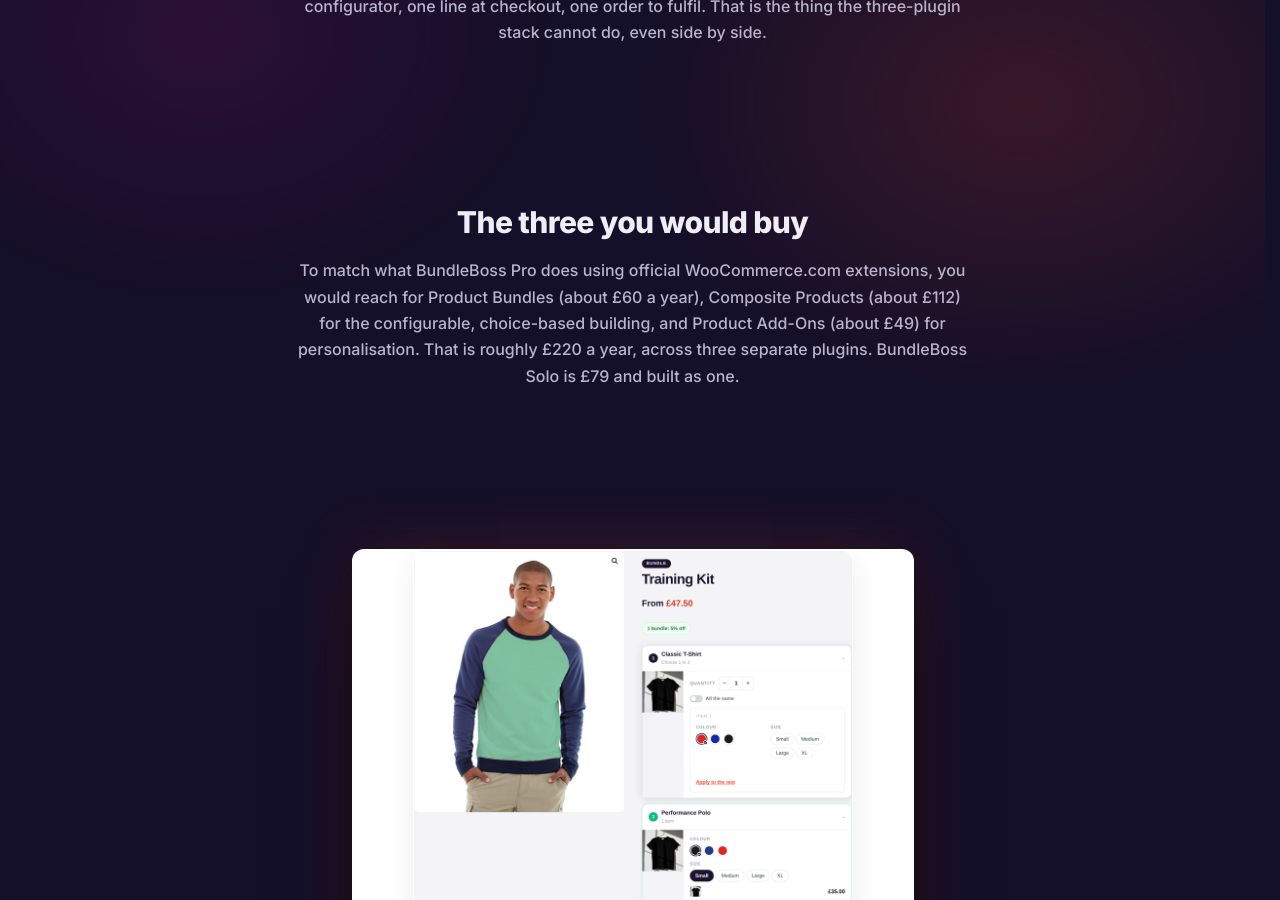
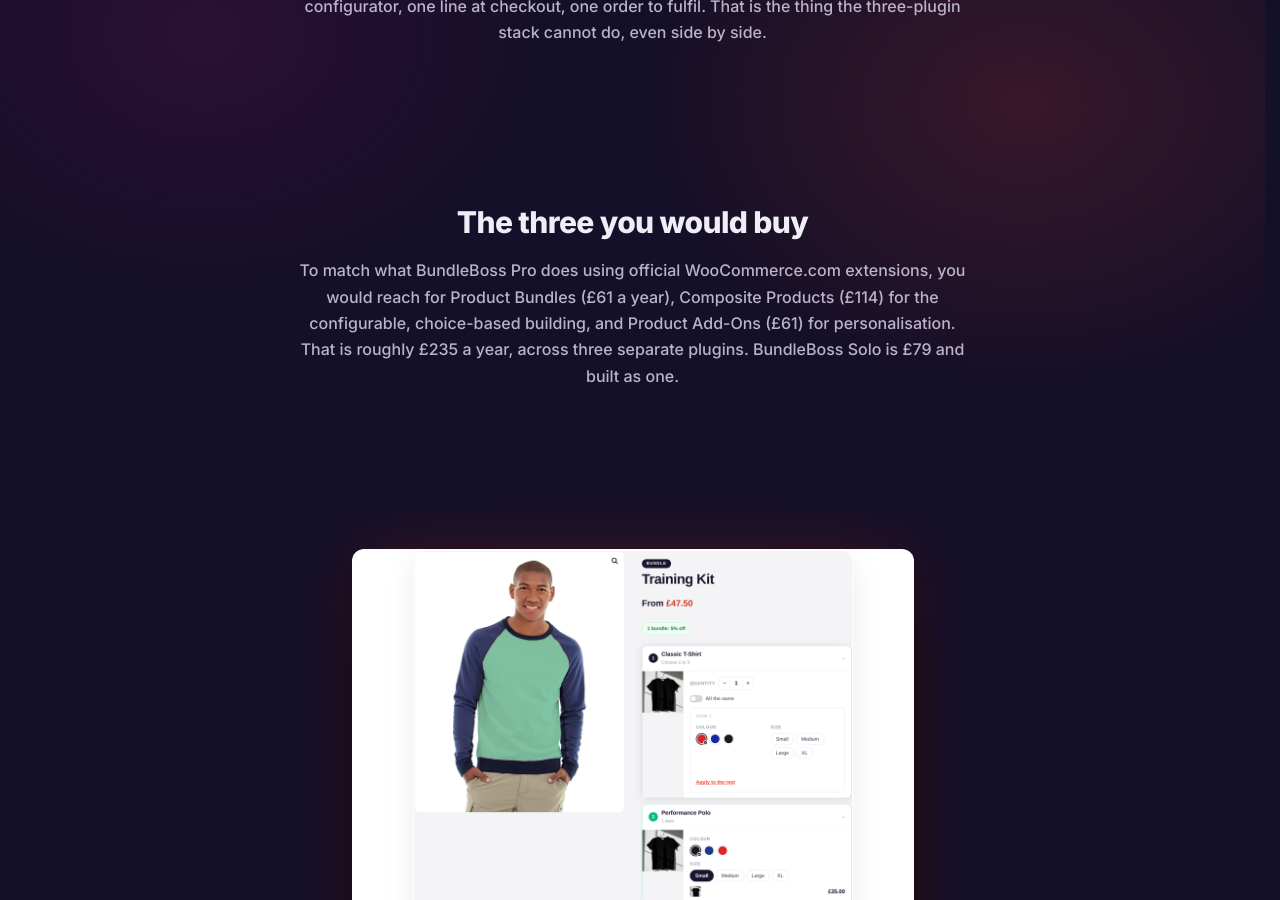
Before and after one commit to BundleBoss/website, a Jekyll site: the page composite-products-alternative/index.html, which Jekyll copies as it is, in a window 1280 px wide and 900 px high, scrolled down 857 px. Built offline with Jekyll 4.4.1, drawn with Linux system fonts in a browser that asks for light colours.

Commit message:
Comparison pages: refresh official-extension prices (verified July 2026)
WooCommerce.com prices drifted since these pages were written, and the
two comparison pages disagreed with each other. Reconciled to one
freshly-verified set:

- Product Bundles: 60 -> 61
- Composite Products: 112 -> 114
- Product Add-Ons: 49 -> 61 (this one rose materially)
- Mix and Match: now 68

The three-plugin stack total is now about 235 a year (was stated as 220
on one page and 180 on another). Solo stays 79, still about a third of
the cost. Third-party freemium prices (Asana, YITH, WPC) left as-is,
not re-checked this round.

```diff
--- a/composite-products-alternative/index.html
+++ b/composite-products-alternative/index.html
@@ -79,7 +79,7 @@
 
 <section class="wrap narrow">
   <h2 class="section-title">The three you would buy</h2>
-  <p class="section-sub">To match what BundleBoss Pro does using official WooCommerce.com extensions, you would reach for Product Bundles (about £60 a year), Composite Products (about £112) for the configurable, choice-based building, and Product Add-Ons (about £49) for personalisation. That is roughly £220 a year, across three separate plugins. BundleBoss Solo is £79 and built as one.</p>
+  <p class="section-sub">To match what BundleBoss Pro does using official WooCommerce.com extensions, you would reach for Product Bundles (£61 a year), Composite Products (£114) for the configurable, choice-based building, and Product Add-Ons (£61) for personalisation. That is roughly £235 a year, across three separate plugins. BundleBoss Solo is £79 and built as one.</p>
 </section>
 
 <section class="wrap narrow">
@@ -165,7 +165,7 @@
         <td>Price / year<small>single site</small></td>
         <td>£79<small>Solo, launch</small></td>
         <td>about £35</td>
-        <td>about £220</td>
+        <td>about £235</td>
         <td>about £65</td>
         <td>free / from £25</td>
       </tr>
--- a/migrate-from-composite-products/index.html
+++ b/migrate-from-composite-products/index.html
@@ -45,7 +45,7 @@
 <div class="hero wrap">
   <span class="badge">Switching guide</span>
   <h1>Moving from Composite Products?<br><em>We will make it painless.</em></h1>
-  <p class="lede">Composite Products is capable, and at about £112 a year it should be. If what you actually need is configurable kits with per-item personalisation, BundleBoss does that in one plugin for less. Here is how the move works, and the honest state of it.</p>
+  <p class="lede">Composite Products is capable, and at about £114 a year it should be. If what you actually need is configurable kits with per-item personalisation, BundleBoss does that in one plugin for less. Here is how the move works, and the honest state of it.</p>
   <div class="hero-cta">
     <a class="btn btn-primary" href="/pricing/">See pricing</a>
     <a class="btn btn-ghost" href="mailto:support@getbundleboss.com?subject=Moving%20from%20Composite%20Products">Talk to us about moving</a>
@@ -65,7 +65,7 @@
     </div>
     <div class="card">
       <h3>Less to pay</h3>
-      <p>BundleBoss Solo is £79 a year against about £112 for Composite Products alone, before you add the others. <a href="/composite-products-alternative/">See the full comparison</a>.</p>
+      <p>BundleBoss Solo is £79 a year against about £114 for Composite Products alone, before you add the others. <a href="/composite-products-alternative/">See the full comparison</a>.</p>
     </div>
   </div>
 </section>
--- a/pricing/index.html
+++ b/pricing/index.html
@@ -163,8 +163,8 @@
       <summary>How does this compare to the official extensions?</summary>
       <p>To match what BundleBoss Pro does using official
       WooCommerce.com extensions you would buy three: Product Bundles
-      (£60 a year), Composite Products (£112) for build-your-own, and
-      Product Add-Ons (£49) for personalisation. That is about £220 a
+      (£61 a year), Composite Products (£114) for build-your-own, and
+      Product Add-Ons (£61) for personalisation. That is about £235 a
       year, across three plugins stitched together. BundleBoss Solo
       gives you all of it, designed to work as one, for a launch price of
       <span data-gbp="£79" data-usd="$99" data-eur="€89">£79</span>
@@ -198,7 +198,7 @@
     <details class="faq-item">
       <summary>Is the free version limited?</summary>
       <p>No. It covers everything the official fixed-bundle extension
-      charges £60 a year for, free on wordpress.org. Pro adds the
+      charges £61 a year for, free on wordpress.org. Pro adds the
       Builder, not the basics.</p>
     </details>
     <details class="faq-item">
--- a/woocommerce-product-bundles-alternative/index.html
+++ b/woocommerce-product-bundles-alternative/index.html
@@ -161,7 +161,7 @@
       <tr>
         <td>Price / year<small>single site</small></td>
         <td>free / £79<small>Solo, launch</small></td>
-        <td>about £60<small>about £180 with Composite and Mix and Match</small></td>
+        <td>£61<small>about £240 with Composite and Mix and Match</small></td>
       </tr>
     </tbody>
   </table>
```
